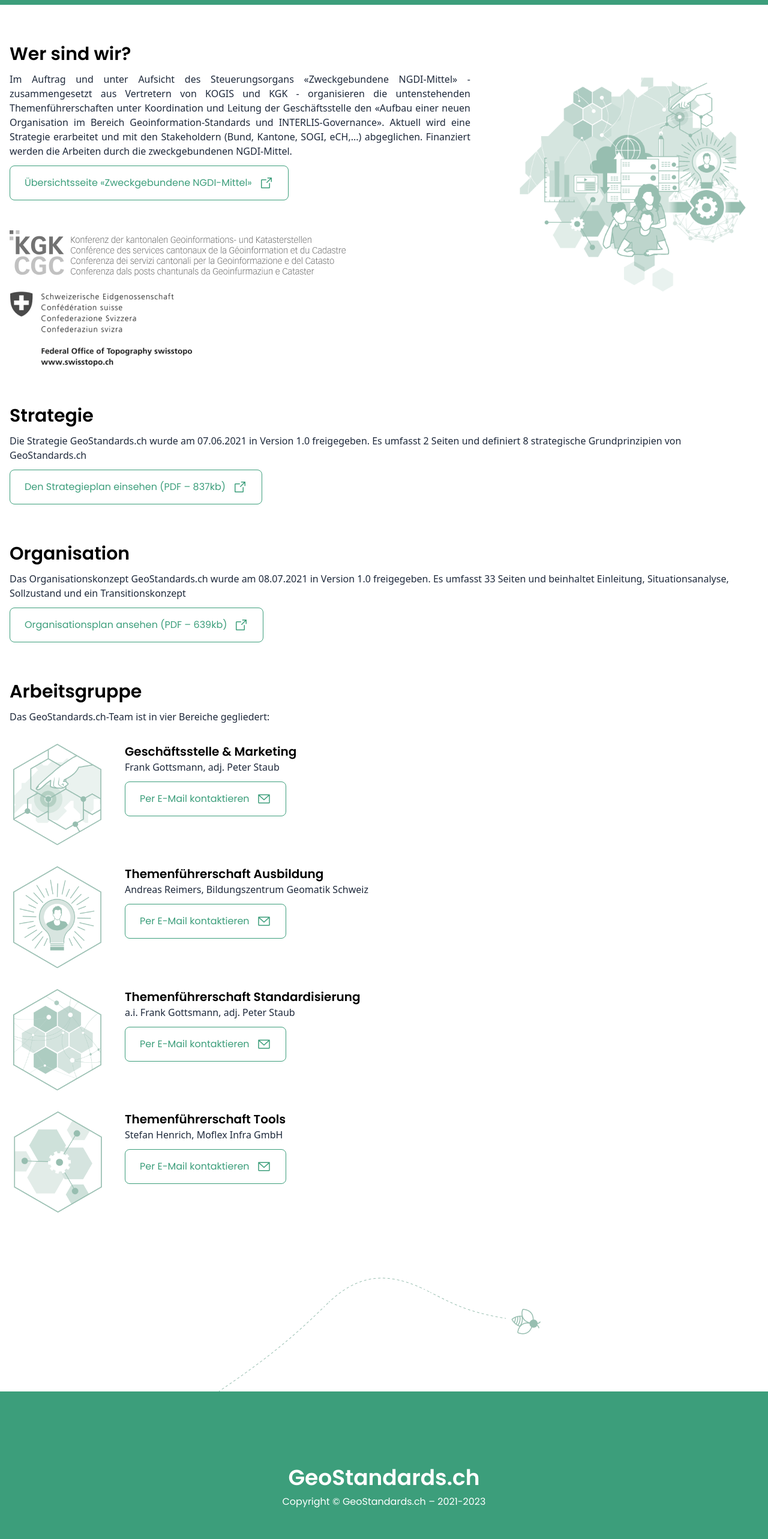
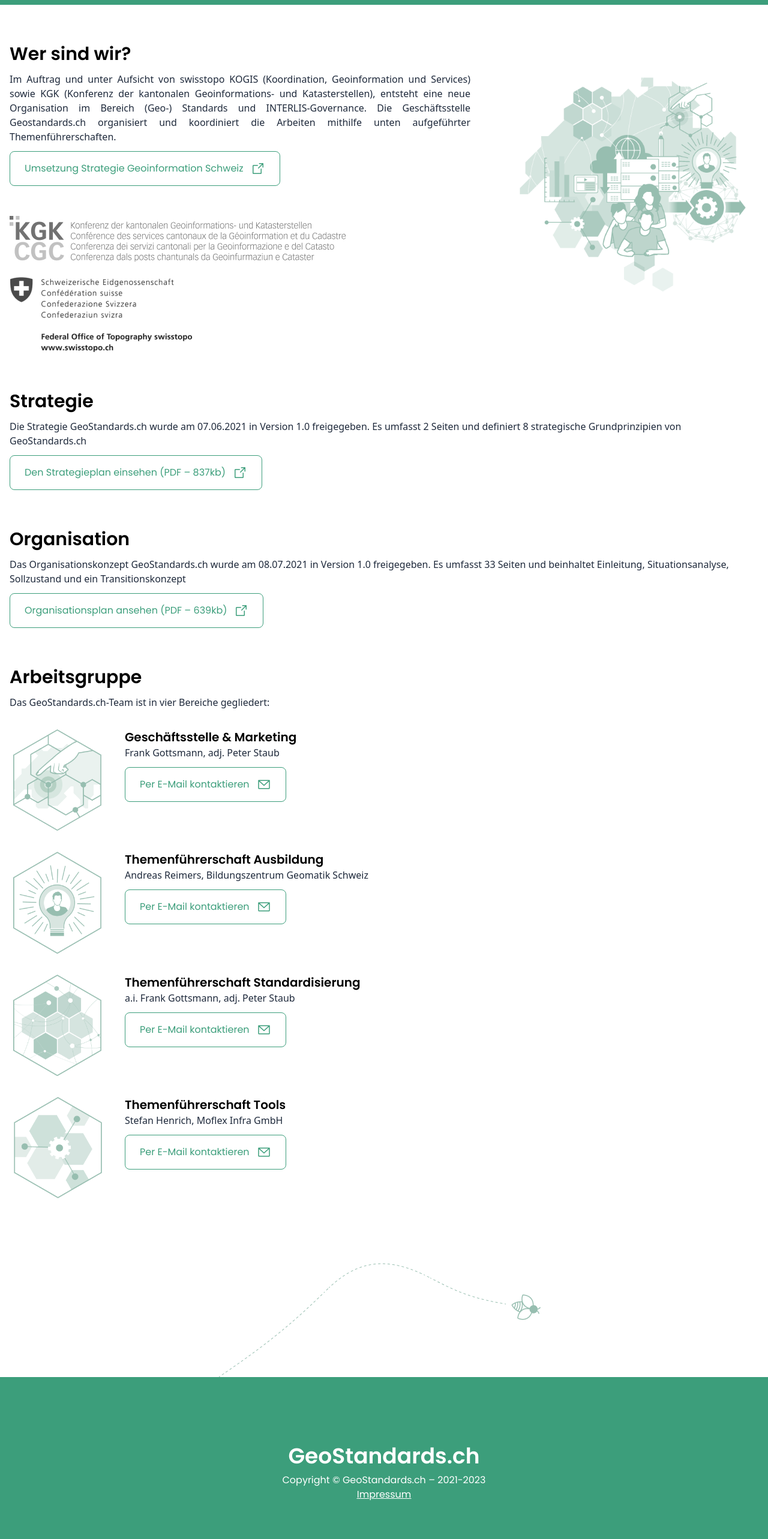
Before and after one commit to geostandards-ch/gs-website, a Vue app: page / in a window 1280 px wide. Shown: the part 120-2686 px from the top of the page at 60% size. Built offline with nearby package versions, Linux system fonts and the light colour scheme.

Commit message:
add impressum and update introduction

```diff
--- a/src/components/TheFooter.vue
+++ b/src/components/TheFooter.vue
@@ -19,6 +19,9 @@
         <p class="font-display text-md">
           Copyright © {{ t("general.title") }} – {{ creditYears() }}
         </p>
+        <p class="font-display text-md underline">
+          <a :href="t('footer.impressum.link')" target="_blank" alt="Impressum">Impressum</a>
+        </p>
       </div>
     </div>
   </footer>
--- a/src/locales/de.json
+++ b/src/locales/de.json
@@ -6,10 +6,10 @@
   },
   "introduction": {
     "title": "Wer sind wir?",
-    "description": "Im Auftrag und unter Aufsicht des Steuerungsorgans «Zweckgebundene NGDI-Mittel» - zusammengesetzt aus Vertretern von KOGIS und KGK - organisieren die untenstehenden Themenführerschaften unter Koordination und Leitung der Geschäftsstelle den «Aufbau einer neuen Organisation im Bereich Geoinformation-Standards und INTERLIS-Governance». Aktuell wird eine Strategie erarbeitet und mit den Stakeholdern (Bund, Kantone, SOGI, eCH,...) abgeglichen. Finanziert werden die Arbeiten durch die zweckgebundenen NGDI-Mittel.",
+    "description": "Im Auftrag und unter Aufsicht von swisstopo KOGIS (Koordination, Geoinformation und Services) sowie KGK (Konferenz der kantonalen Geoinformations- und Katasterstellen), entsteht eine neue Organisation im Bereich (Geo-) Standards und INTERLIS-Governance. Die Geschäftsstelle Geostandards.ch organisiert und koordiniert die Arbeiten mithilfe unten aufgeführter Themenführerschaften.",
     "button": {
-      "label": "Übersichtsseite «Zweckgebundene NGDI-Mittel»",
-      "link": "https://www.geo.admin.ch/de/zweckgebundene-ngdi-mittel"
+      "label": "Umsetzung Strategie Geoinformation Schweiz",
+      "link": "https://www.geo.admin.ch/de/strategie-und-umsetzung"
     }
   },
   "strategy": {
@@ -79,5 +79,10 @@
         "full": "tools{'@'}geostandards.ch"
       }
     }
+  },
+  "footer": {
+    "impressum": {
+      "link": "https://www.geo.admin.ch/de/impressum-verantwortlichkeiten-und-kontakte"
+    }
   }
 }
--- a/src/locales/en.json
+++ b/src/locales/en.json
@@ -6,10 +6,10 @@
   },
   "introduction": {
     "title": "About us",
-    "description": "On behalf and under the supervision of the steering body «Ressources dedicated to the NGDI» - composed of representatives from KOGIS and KGK - the thematic leaderships below organize, under the coordination and direction of the secretariat, the «establishment of a new organization in the field of geoinformation standards and INTERLIS governance». Currently, a strategy is being developed and aligned with stakeholders (Federal government, cantons, SOGI, eCH, etc.). The work is funded by the ressources dedicated to the NGDI.",
+    "description": "On behalf of and under the supervision of swisstopo COGIS (Coordination, Geoinformation and Services) and KGK (Conference of Cantonal Geoinformation and Cadastral Offices), a new organisation is being created in the area of (geo) standards and INTERLIS governance. The Geostandards.ch office organises and coordinates the work with the help of the thematic leaderships listed below.",
     "button": {
-      "label": "«Ressources dedicated to the NGDI» presentation page (FR or DE only)",
-      "link": "https://www.geo.admin.ch/en/moyens-dedies-indg"
+      "label": "Implementation of the Swiss Geoinformation Strategy",
+      "link": "https://www.geo.admin.ch/en/strategy-and-implementation"
     }
   },
   "strategy": {
@@ -79,5 +79,10 @@
         "full": "tools{'@'}geostandards.ch"
       }
     }
+  },
+  "footer": {
+    "impressum": {
+      "link": "https://www.geo.admin.ch/en/impressum-responsibilities-and-contacts"
+    }
   }
 }
--- a/src/locales/fr.json
+++ b/src/locales/fr.json
@@ -6,10 +6,10 @@
   },
   "introduction": {
     "title": "Qui sommes-nous ?",
-    "description": "Sur mandat et sous la supervision de l'organe de pilotage «Moyens dédiées à l'INDG» - constitué de représentants de la COSIG et de la CGC - les directions thématiques ci-dessous organisent, sous la coordination et la direction du secrétariat, la «mise en place d'une nouvelle organisation dans le domaine des normes de la géoinformation et de la gouvernance INTERLIS». À l'heure actuelle, une stratégie est en cours d'élaboration et est en train d'être alignée avec les parties prenantes (Confédération, cantons, SOGI, eCH, etc.). Les travaux sont financés par les moyens dédiées à l'INDG.",
+    "description": "Sur mandat et sous la surveillance de swisstopo COSIG (Coordination, information géographique et services) et de la CGCS (Conférence des Services Cantonaux de Géoinformation et du Cadastre), une nouvelle organisation est créée dans le domaine des (géo)standards et de la gouvernance INTERLIS. Le centre opérationnel Géostandards.ch organise et coordonne les travaux à l'aide des guides thématiques mentionnés ci-dessous.",
     "button": {
-      "label": "Page de présentation des «moyens dédiés à l’INDG»",
-      "link": "https://www.geo.admin.ch/fr/moyens-dedies-indg"
+      "label": "Mise en oeuvre de la stratégie suisse pour l'information géographique",
+      "link": "https://www.geo.admin.ch/fr/strategie-et-mise-en-oeuvre"
     }
   },
   "strategy": {
@@ -79,5 +79,10 @@
         "full": "tools{'@'}geostandards.ch"
       }
     }
+  },
+  "footer": {
+    "impressum": {
+      "link": "https://www.geo.admin.ch/fr/impressum-responsabilites-et-contacts"
+    }
   }
 }
```
